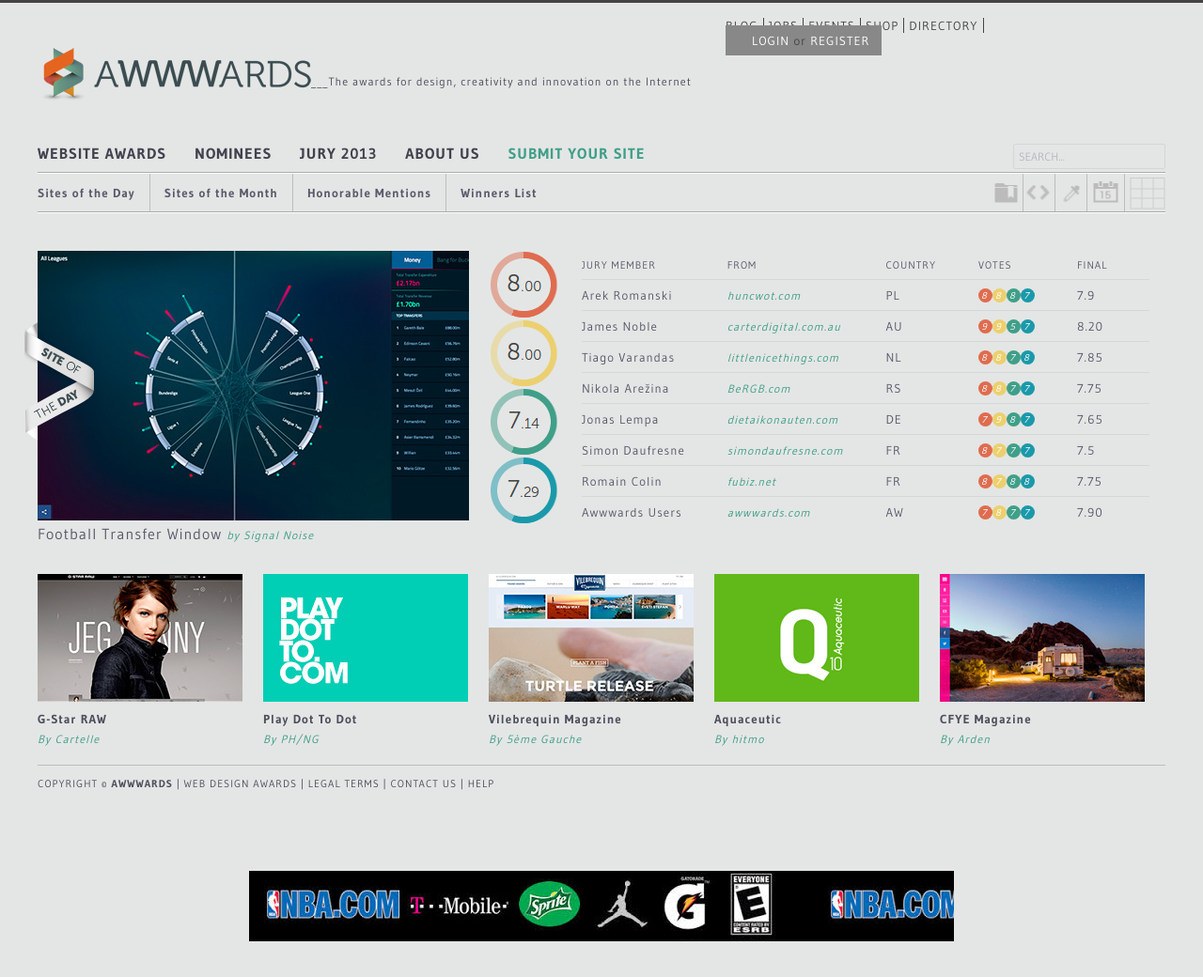
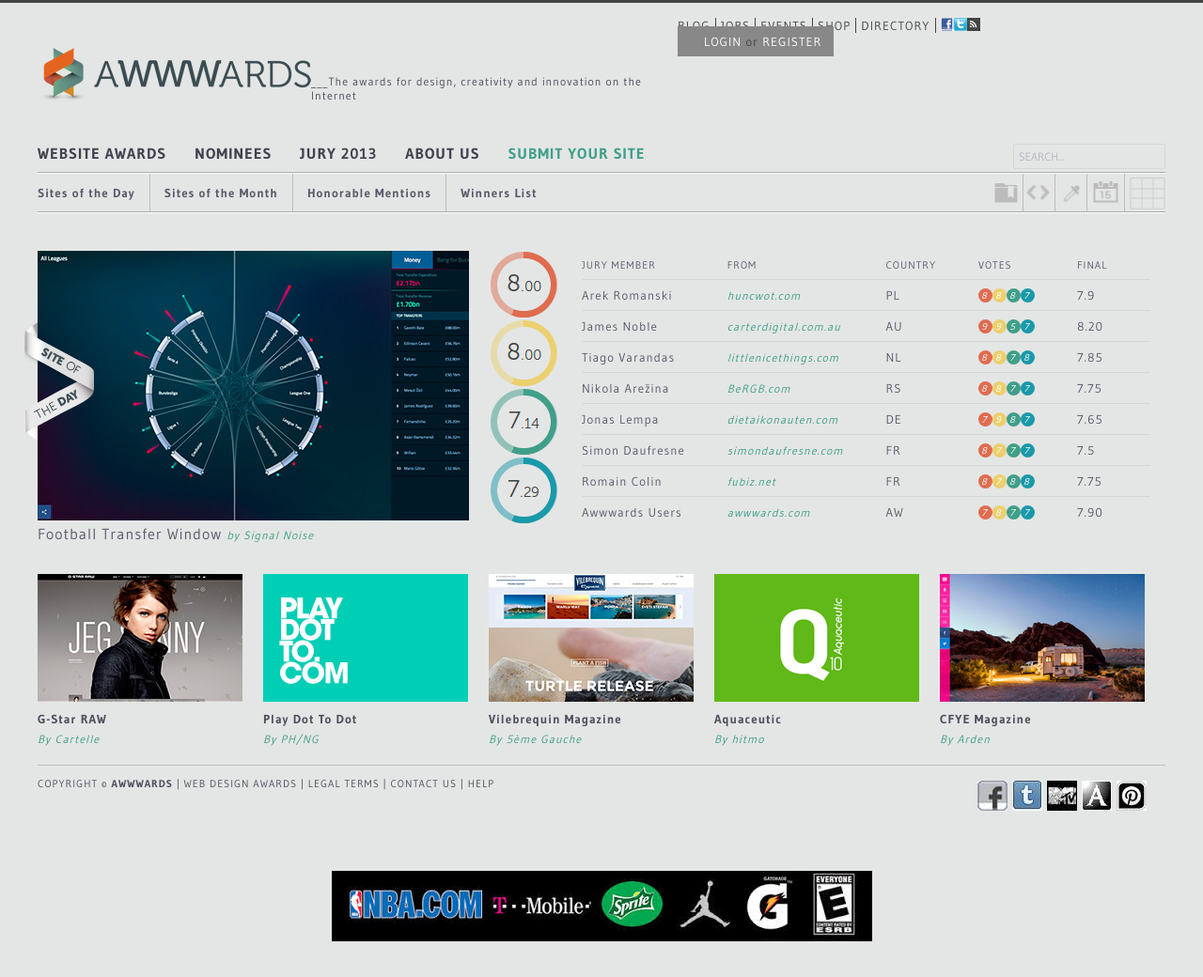
Before and after one commit to jerrysims07/20130918-Awwwards, a plain HTML site: page index.html in a window 1280 px wide. Shown: the whole page at 94% size. Drawn offline with Linux system fonts and the light colour scheme.

Commit message:
just pretty stuff

```diff
--- a/index.html
+++ b/index.html
@@ -17,6 +17,12 @@
                   <li><a href="#">EVENTS</a></li>
                   <li><a href="#">SHOP</a></li>
                   <li><a href="#">DIRECTORY</a></li>
+                  <li>
+                     <ul id="tinyShareBar">
+                        <li></li>
+                        <li></li>
+                        <li></li>
+                     </ul>
                   <li><div id="followBar">
                   <p><span><a href="#">LOGIN</a></span> or <span><a href="#">REGISTER</a></span>
                   </p>
@@ -250,8 +256,6 @@
             <div id="bannerAd">
             </div>
          </div>
-
-
       </footer>
    </div>
 </body>
--- a/scss/_footer.scss
+++ b/scss/_footer.scss
@@ -27,9 +27,13 @@
   #shareLinks
   {
     list-style:none;
+    padding-left:0px;
+
     li
     {
-      // display:inline-block;
+      width:32px;
+      height:32px;
+      display:inline-block;
       // background-image:url("../images/facebook.png")
     }
 
@@ -37,9 +41,25 @@
     {
       background-image:url("../images/facebookLogo.jpg");
     }
+
     #twitterLink
     {
       background-image:url("../images/twitterLogo.jpg");
+    }
+
+    #mtvLink
+    {
+      background-image:url("../images/mtvLogo.jpg");
+    }
+
+    #bigALink
+    {
+      background-image:url("../images/bigALogo.jpg");
+    }
+
+    #pinterestLink
+    {
+      background-image:url("../images/pinterestLogo.jpg");
     }
 
   }
@@ -49,7 +69,7 @@
     margin:auto;
     clear:both;
     repeat:no-repeat;
-    width:750px;
+    width:575px;
     height:75px;
     background-image:url("../images/bannerAd.jpg")
   }
--- a/scss/_nav.scss
+++ b/scss/_nav.scss
@@ -119,7 +119,7 @@
   height:36px;
   div
   {
-    width:455px;
+    width:506px;
     float:right;
   }
   ul
@@ -128,7 +128,38 @@
     padding-left:0px;
   }
 
+  #tinyShareBar
+  {
+    list-style:none;
+    display:inline-block;
+
+    li
+    {
+      border:none;
+      width:14px;
+      height:14px;
+      padding:0px;
+    }
+    li:nth-child(1)
+    {
+      background-image:url("../images/tinyFacebook.png");
+    }
+    li:nth-child(2)
+    {
+      background-image:url("../images/tinyTwitter.png");
+    }
+    li:nth-child(3)
+    {
+      background-image:url("../images/tinyRSS.png");
+    }
+  }
+
   li:nth-child(6)
+  {
+    border-right:none;
+  }
+
+  li:nth-child(7)
   {
     border-right:none;
   }
```
Also changed, not shown: css/style.css, images/tinyFacebook.png (added), images/tinyRSS.png (added), images/tinyTwitter.png (added).
